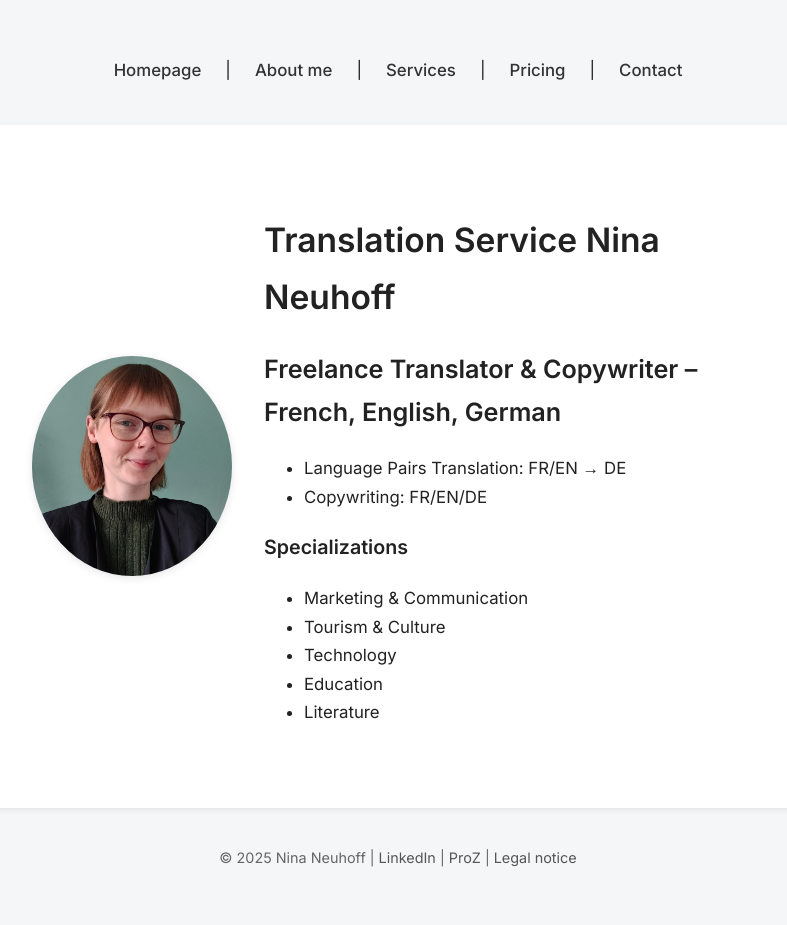
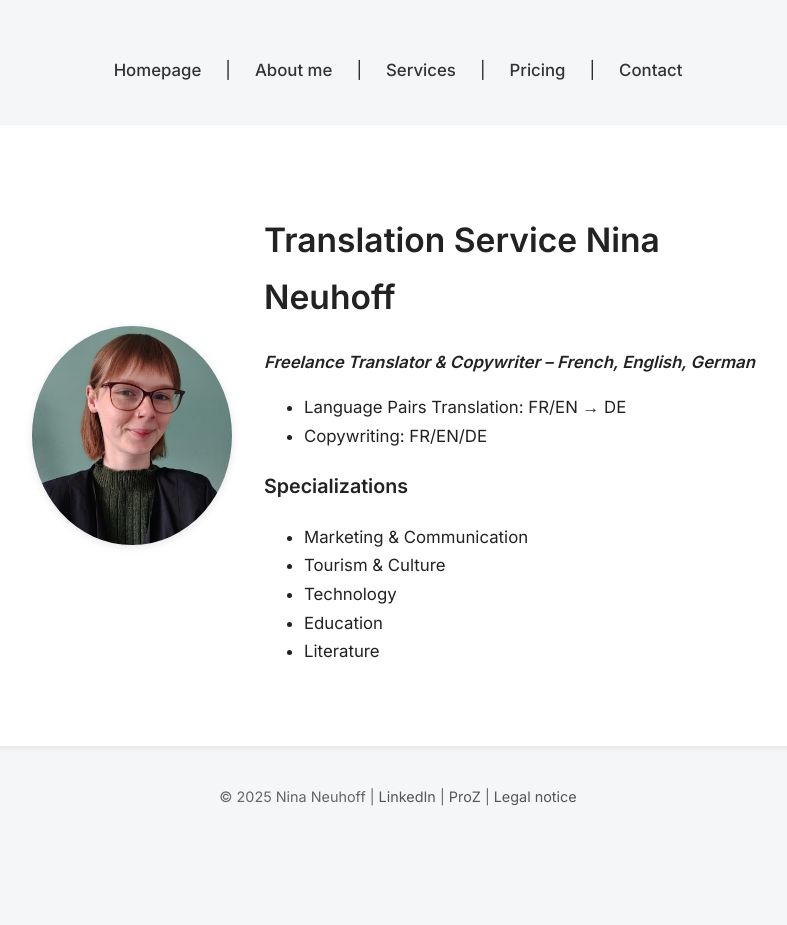
Before and after one commit to nneuhoff/traduction-translation-uebersetzung, a Jekyll site: the page built from en/index.md, in a window 1280 px wide. Shown: the whole page, without its empty margins (242-1029 px from the left). Built offline with Jekyll 4.4.1, drawn with Linux system fonts in a browser that asks for light colours; after the commit the page ends 900 px from its top, so only the background shows below that.

```diff
--- a/en/index.md
+++ b/en/index.md
@@ -8,7 +8,7 @@ lang: en
   <img src="../assets/profil.jpg" alt="Profile picture Nina Neuhoff">
   <div class="hero-text">
     <h1>Translation Service Nina Neuhoff</h1>
-    <h2>Freelance Translator & Copywriter – French, English, German</h2>
+    <p><em><b>Freelance Translator & Copywriter – French, English, German</b></em></p>
     <ul>
       <li>Language Pairs Translation: FR/EN → DE</li>
       <li>Copywriting: FR/EN/DE</li>
```
